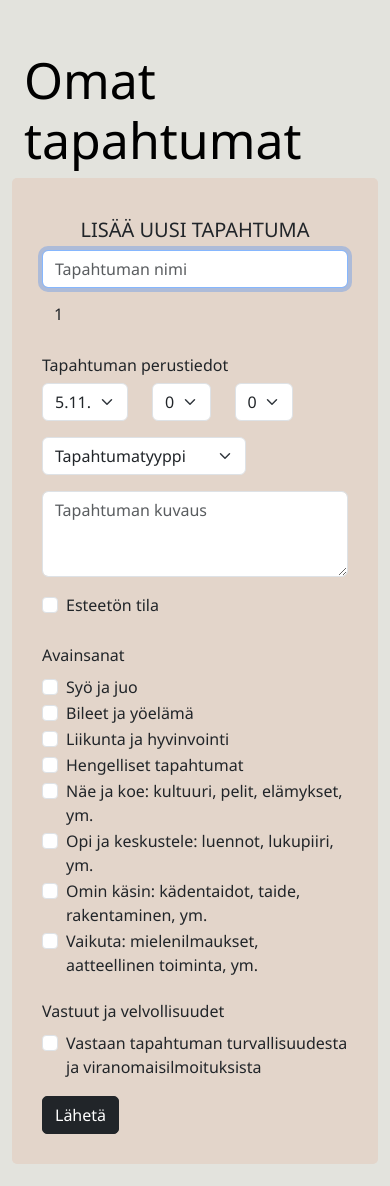
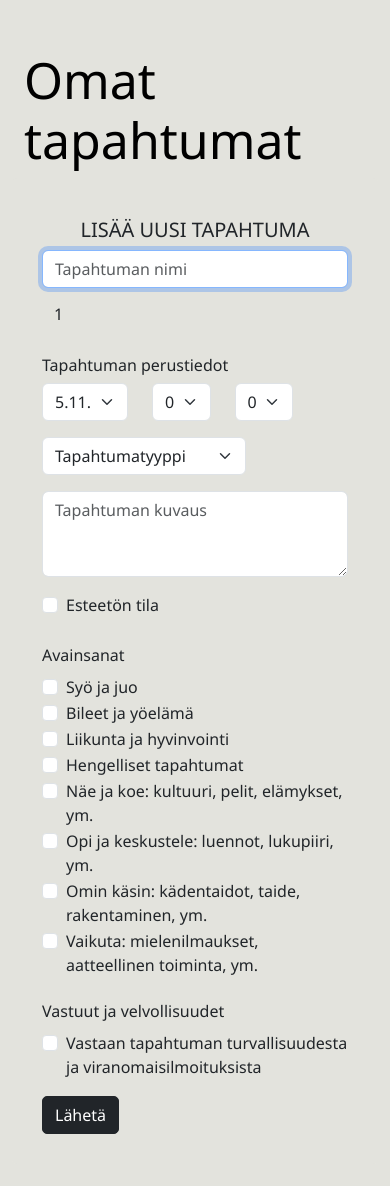
Before and after one commit to johannaelisa/lahde, a PHP site: page /memberpage.php in a window 390 px wide. Shown: the part 68-1254 px from the top of the page. Run offline with PHP 8.4, Linux system fonts and the light colour scheme; the visitor is signed in with stand-in values (Sample User, id 1); data that the repository does not hold is empty; some libraries are stand-ins or nearby versions.

Commit message:
tyylien korjailua

```diff
--- a/style_memberpage.css
+++ b/style_memberpage.css
@@ -7,7 +7,7 @@
         width: 100%;
         padding: 40px 30px 30px;
         margin-bottom: 0 0 40px;
-        background-color: #E3D5CA !important;
+        background-color: #E3E3DD !important;
     }
 
     h2 {
@@ -26,7 +26,7 @@
     .container .row #myEventList {
         margin: 0;
         padding: 0;
-        background-color: #E3D5CA !important;
+        background-color: #E3E3DD !important;
         font-family: 'Segoe UI', Tahoma, Geneva, Verdana, sans-serif;
     }
 
@@ -60,7 +60,7 @@
     }
 
     .container .row #myEventList {
-        background-color: #E3D5CA !important;
+        background-color: #E3E3DD !important;
         width: 100% !important;
     }
 
```
